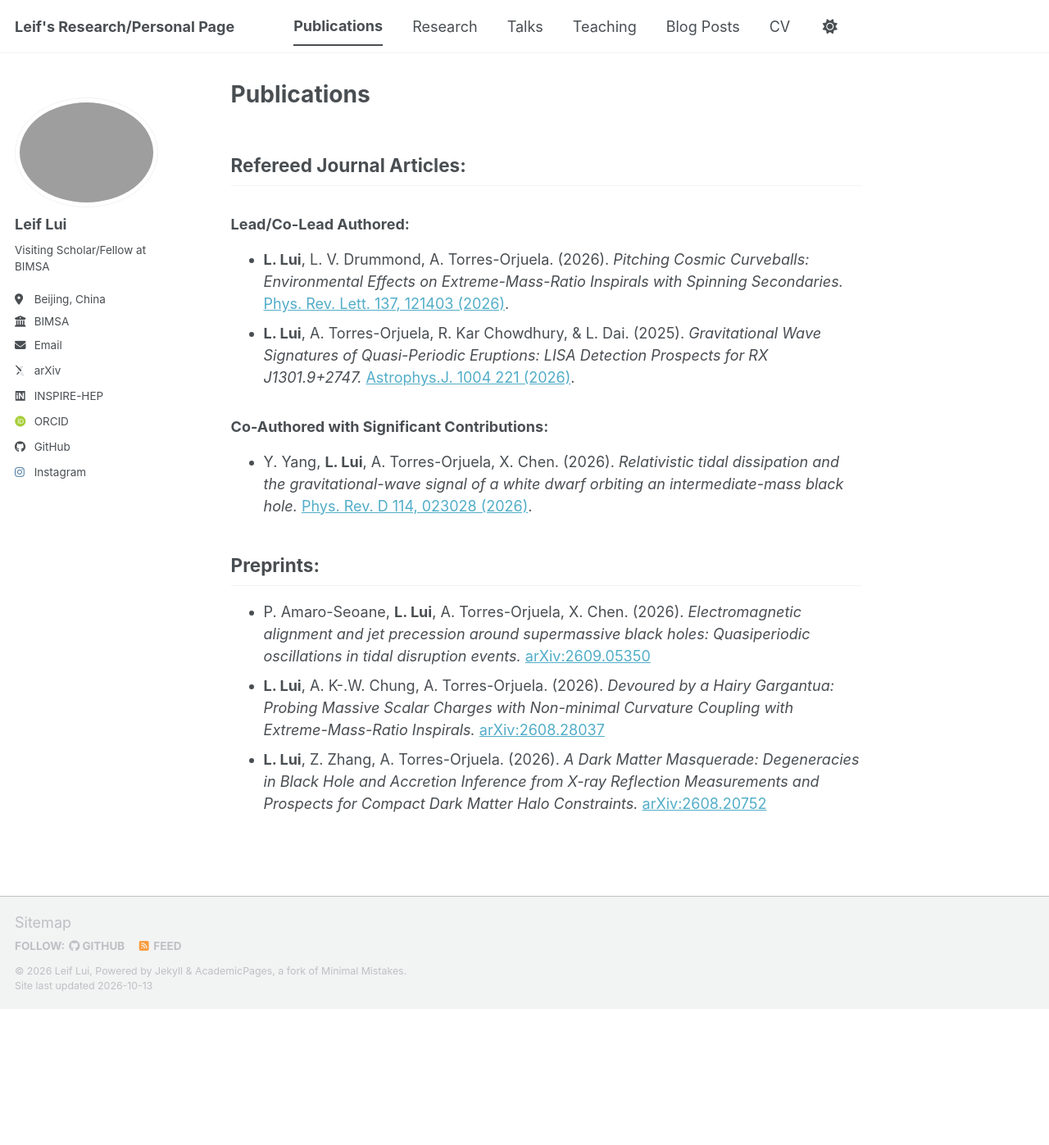
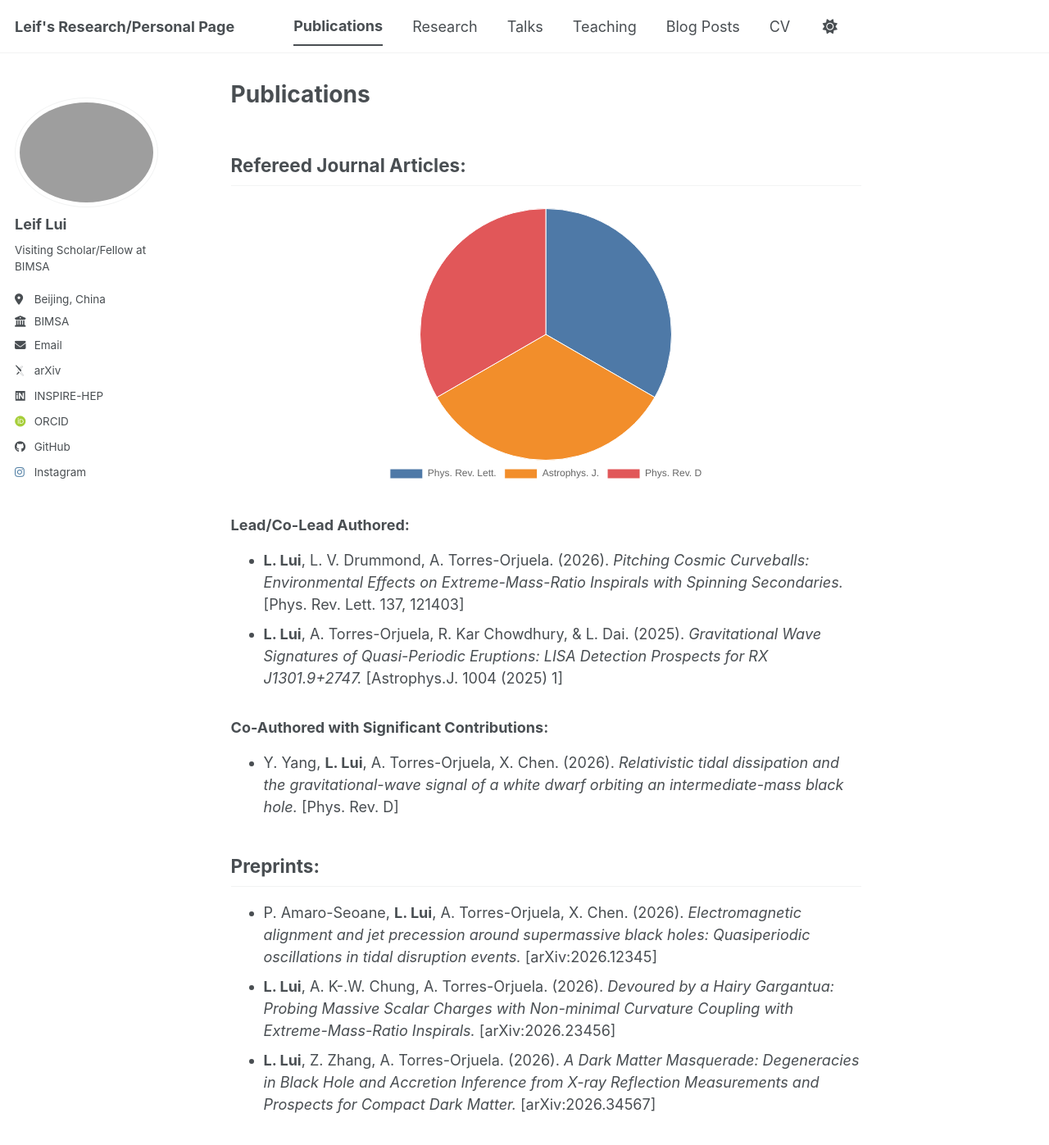
Before and after one commit to leiflui/leiflui.github.io, a Jekyll site: the page built from _pages/publications.md, in a window 1280 px wide and 1400 px high. Shown: the top 1397 px of the window at 82% size. Built offline with Jekyll 4.4.1, drawn with Linux system fonts in a browser that asks for light colours; some web fonts are replaced; a script bundle is joined from its source files by our own code; library files that are not in the unit come from our copies; some of the changed lines change nothing that is shown.

Commit message:
Add a journal pie chart to the publications page with counts from the current list of refereed publications.

```diff
--- a/_pages/publications.md
+++ b/_pages/publications.md
@@ -5,14 +5,65 @@
 ---
 ## Refereed Journal Articles:
 
+<div class="journal-chart-container" style="max-width: 520px; margin: 1.5rem auto 2rem; height: 340px;">
+  <canvas id="journalChartCanvas" aria-label="Journal publication counts" role="img"></canvas>
+</div>
+
+<script src="https://cdn.jsdelivr.net/npm/chart.js"></script>
+<script>
+  const journalCounts = [
+    { journal: 'Phys. Rev. Lett.', count: 1 },
+    { journal: 'Astrophys. J.', count: 1 },
+    { journal: 'Phys. Rev. D', count: 1 }
+  ];
+
+  const labels = journalCounts.map(item => item.journal);
+  const values = journalCounts.map(item => item.count);
+  const palette = ['#4e79a7', '#f28e2b', '#e15759', '#76b7b2', '#59a14f', '#edc949', '#af7aa1', '#ff9da7'];
+
+  window.addEventListener('DOMContentLoaded', function () {
+    const canvas = document.getElementById('journalChartCanvas');
+    if (!canvas) return;
+
+    new Chart(canvas, {
+      type: 'pie',
+      data: {
+        labels: labels,
+        datasets: [{
+          data: values,
+          backgroundColor: palette.slice(0, labels.length),
+          borderColor: '#ffffff',
+          borderWidth: 1
+        }]
+      },
+      options: {
+        responsive: true,
+        maintainAspectRatio: false,
+        plugins: {
+          legend: {
+            position: 'bottom'
+          },
+          tooltip: {
+            callbacks: {
+              label: function(context) {
+                return context.label + ': ' + context.parsed + ' paper(s)';
+              }
+            }
+          }
+        }
+      }
+    });
+  });
+</script>
+
 ### Lead/Co-Lead Authored:
-- **L. Lui**, L. V. Drummond, A. Torres-Orjuela. (2026). *Pitching Cosmic Curveballs: Environmental Effects on Extreme-Mass-Ratio Inspirals with Spinning Secondaries.* [Phys. Rev. Lett. 137, 121403 (2026)](https://doi.org/10.1103/dy3h-65ty).
-- **L. Lui**, A. Torres-Orjuela, R. Kar Chowdhury, &  L. Dai. (2025). *Gravitational Wave Signatures of Quasi-Periodic Eruptions: LISA Detection Prospects for RX J1301.9+2747.* [Astrophys.J. 1004 221 (2026)](https://iopscience.iop.org/article/10.3847/1538-4357/ae71cc).
+- **L. Lui**, L. V. Drummond, A. Torres-Orjuela. (2026). *Pitching Cosmic Curveballs: Environmental Effects on Extreme-Mass-Ratio Inspirals with Spinning Secondaries.* [Phys. Rev. Lett. 137, 121403]
+- **L. Lui**, A. Torres-Orjuela, R. Kar Chowdhury, &  L. Dai. (2025). *Gravitational Wave Signatures of Quasi-Periodic Eruptions: LISA Detection Prospects for RX J1301.9+2747.* [Astrophys.J. 1004 (2025) 1]
 
 ### Co-Authored with Significant Contributions:
-- Y. Yang, **L. Lui**, A. Torres-Orjuela, X. Chen. (2026). *Relativistic tidal dissipation and the gravitational-wave signal of a white dwarf orbiting an intermediate-mass black hole.* [Phys. Rev. D 114, 023028 (2026)](https://doi.org/10.1103/r5gt-f241).
+- Y. Yang, **L. Lui**, A. Torres-Orjuela, X. Chen. (2026). *Relativistic tidal dissipation and the gravitational-wave signal of a white dwarf orbiting an intermediate-mass black hole.* [Phys. Rev. D]
 
 ## Preprints:
-- P. Amaro-Seoane, **L. Lui**, A. Torres-Orjuela, X. Chen. (2026). *Electromagnetic alignment and jet precession around supermassive black holes: Quasiperiodic oscillations in tidal disruption events.* [arXiv:2609.05350](https://arxiv.org/abs/2609.05350)
-- **L. Lui**, A. K-.W. Chung, A. Torres-Orjuela. (2026). *Devoured by a Hairy Gargantua: Probing Massive Scalar Charges with Non-minimal Curvature Coupling with Extreme-Mass-Ratio Inspirals.* [arXiv:2608.28037](https://arxiv.org/abs/2608.28037)
-- **L. Lui**, Z. Zhang, A. Torres-Orjuela. (2026). *A Dark Matter Masquerade: Degeneracies in Black Hole and Accretion Inference from X-ray Reflection Measurements and Prospects for Compact Dark Matter Halo Constraints.* [arXiv:2608.20752](https://arxiv.org/abs/2608.20752)
+- P. Amaro-Seoane, **L. Lui**, A. Torres-Orjuela, X. Chen. (2026). *Electromagnetic alignment and jet precession around supermassive black holes: Quasiperiodic oscillations in tidal disruption events.* [arXiv:2026.12345]
+- **L. Lui**, A. K-.W. Chung, A. Torres-Orjuela. (2026). *Devoured by a Hairy Gargantua: Probing Massive Scalar Charges with Non-minimal Curvature Coupling with Extreme-Mass-Ratio Inspirals.* [arXiv:2026.23456]
+- **L. Lui**, Z. Zhang, A. Torres-Orjuela. (2026). *A Dark Matter Masquerade: Degeneracies in Black Hole and Accretion Inference from X-ray Reflection Measurements and Prospects for Compact Dark Matter.* [arXiv:2026.34567]
```
